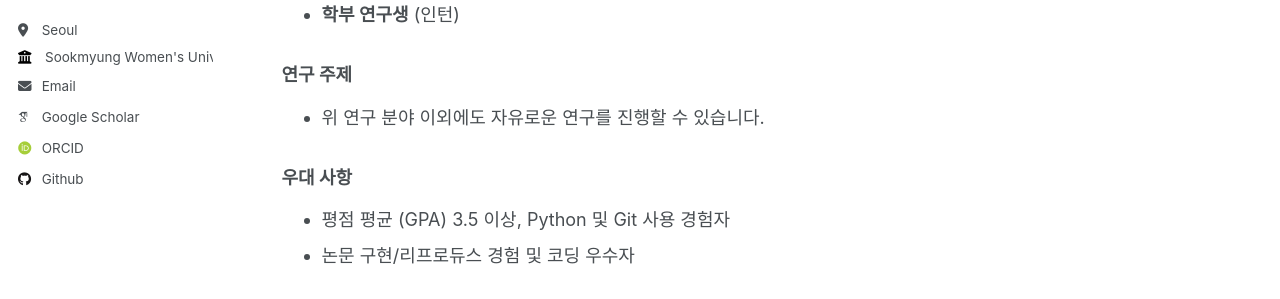
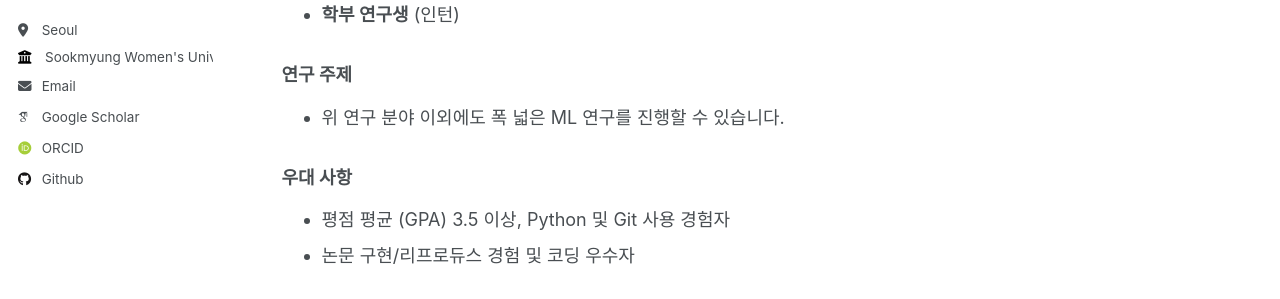
Before and after one commit to ChoiYoonHyuk/ChoiYoonHyuk.github.io, a Jekyll site: the page built from _pages/join.md, in a window 1280 px wide and 900 px high. Shown: the part 363-662 px from the top of the window. Built offline with Jekyll 4.4.1, drawn with Linux system fonts in a browser that asks for light colours; some web fonts are replaced.

Commit message:
Update join.md

```diff
--- a/_pages/join.md
+++ b/_pages/join.md
@@ -24,7 +24,7 @@ toc_icon: "list"
 
 
 ### 연구 주제
-- 위 연구 분야 이외에도 자유로운 연구를 진행할 수 있습니다.
+- 위 연구 분야 이외에도 폭 넓은 ML 연구를 진행할 수 있습니다.
 
 
 ### 우대 사항
```
